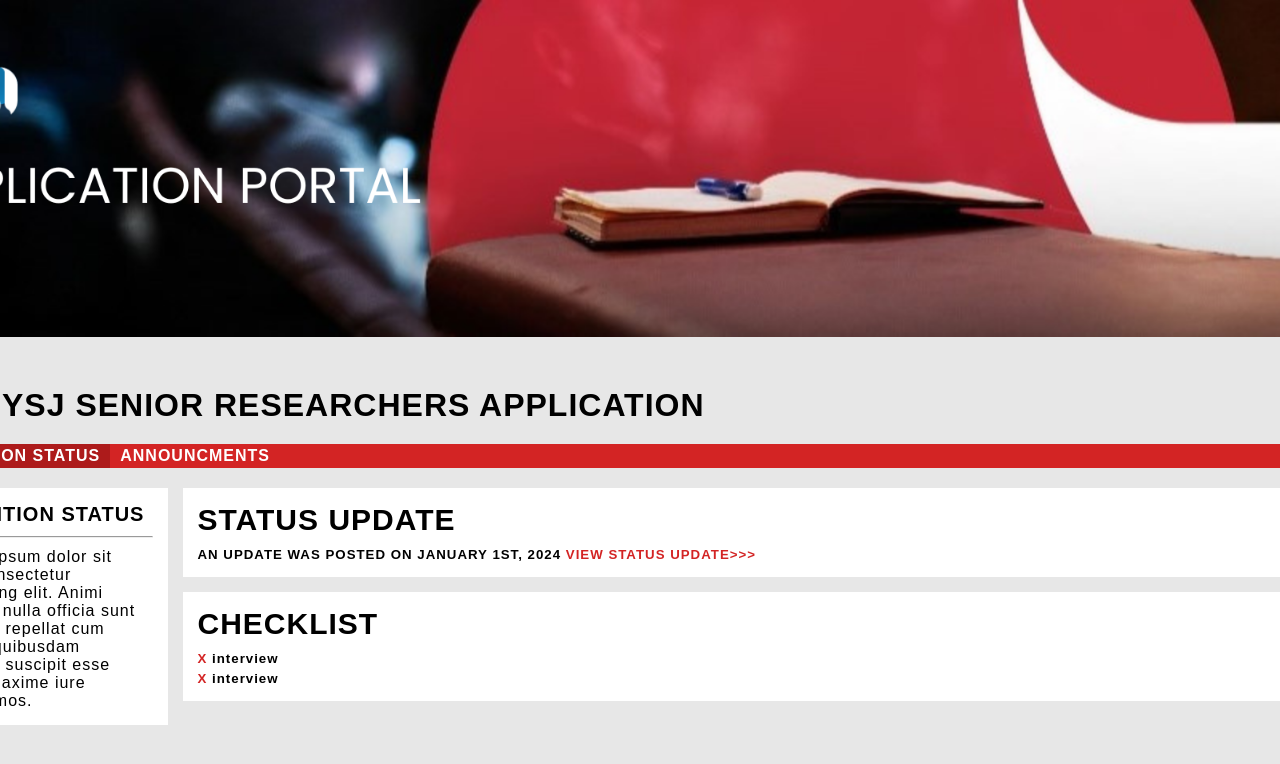
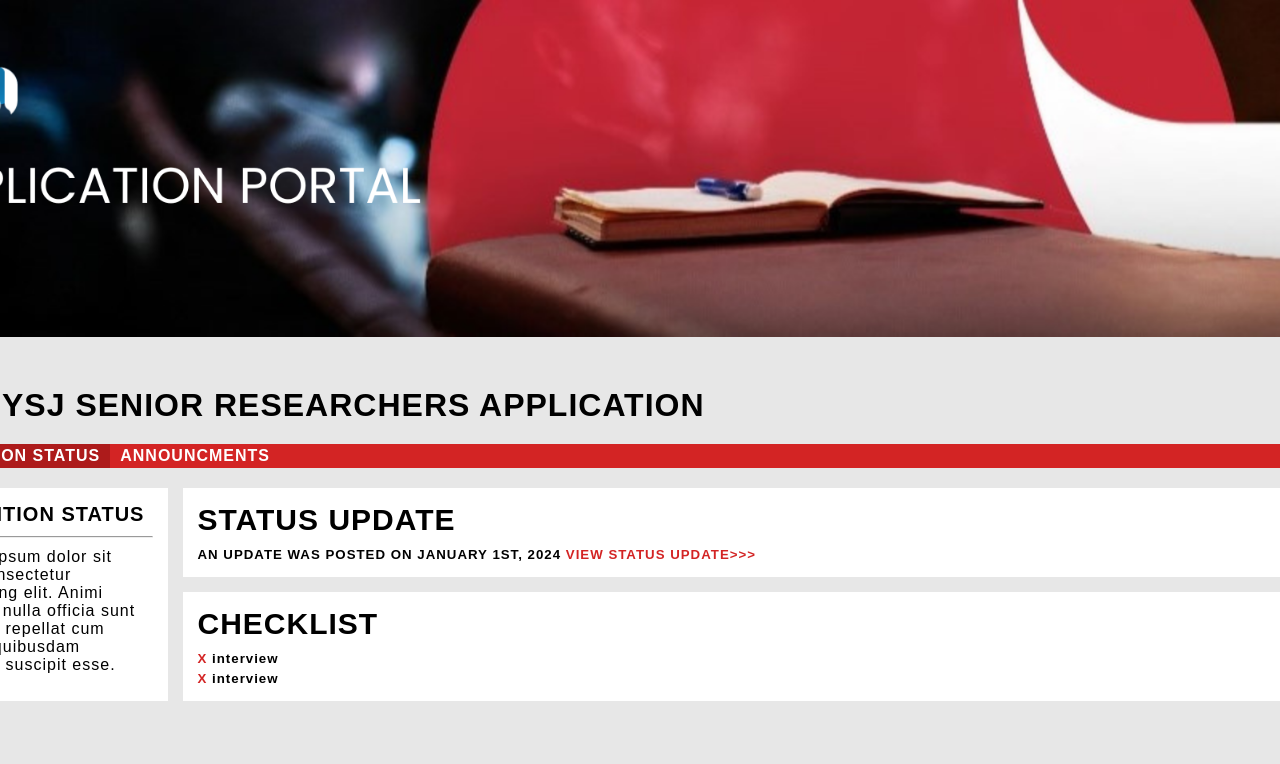
Before and after one commit to eyadwebdeveloper/YSJ-Portal, a plain HTML site: page design.html in a window 1280 px wide. Shown: the top 764 px of the page. Drawn offline with Linux system fonts and the light colour scheme; a web font is replaced by a local one.

Commit message:
finish design.html

```diff
--- a/design.html
+++ b/design.html
@@ -126,7 +126,7 @@
             <div class="left">
                 <h4>ADDMITION STATUS</h4>
                 <hr>
-                <p>Lorem, ipsum dolor sit amet consectetur adipisicing elit. Animi dolorem nulla officia sunt delectus repellat cum autem, quibusdam voluptas suscipit esse eaque maxime iure dignissimos.</p>
+                <p>Lorem, ipsum dolor sit amet consectetur adipisicing elit. Animi dolorem nulla officia sunt delectus repellat cum autem, quibusdam voluptas suscipit esse.</p>
             </div>
             <div class="right">
                 <div class="top">
```
